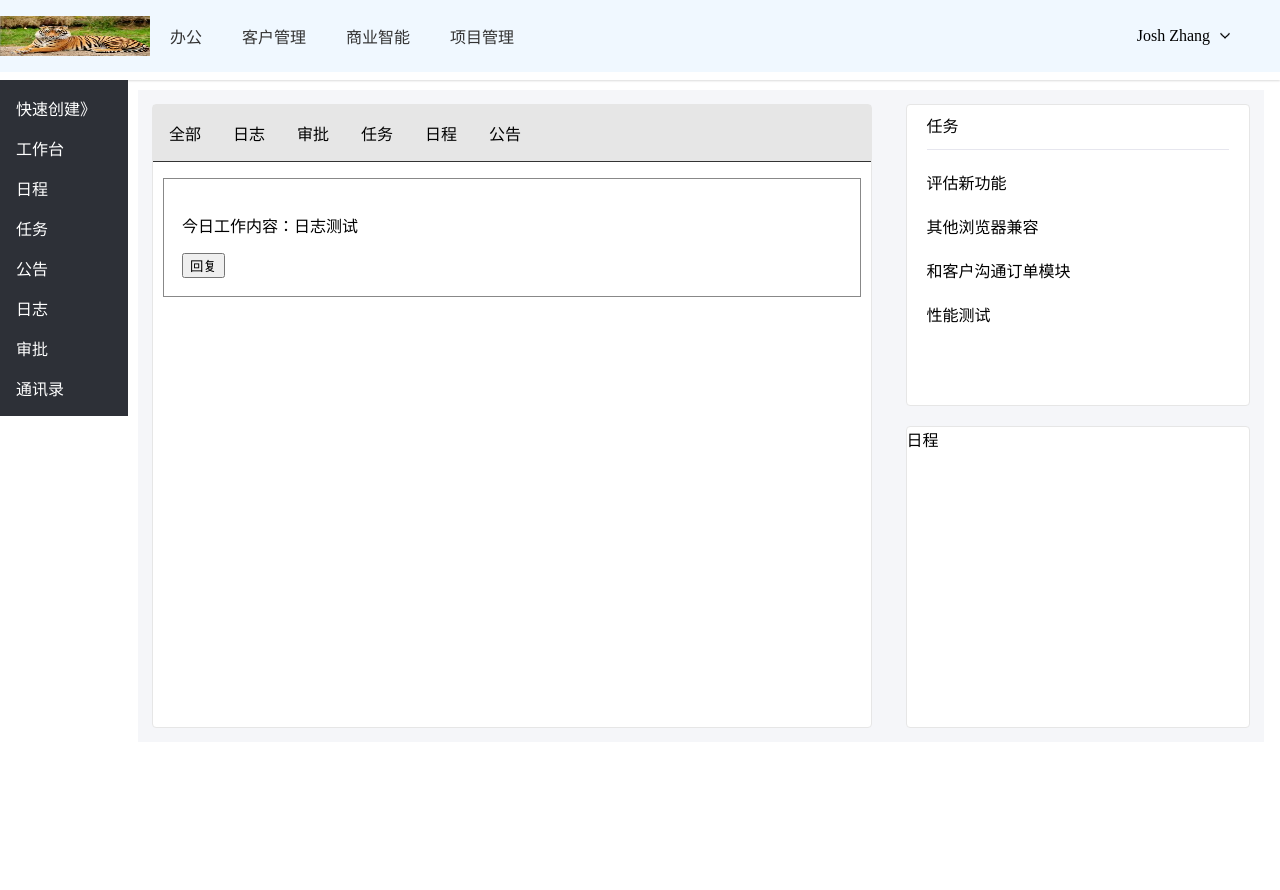
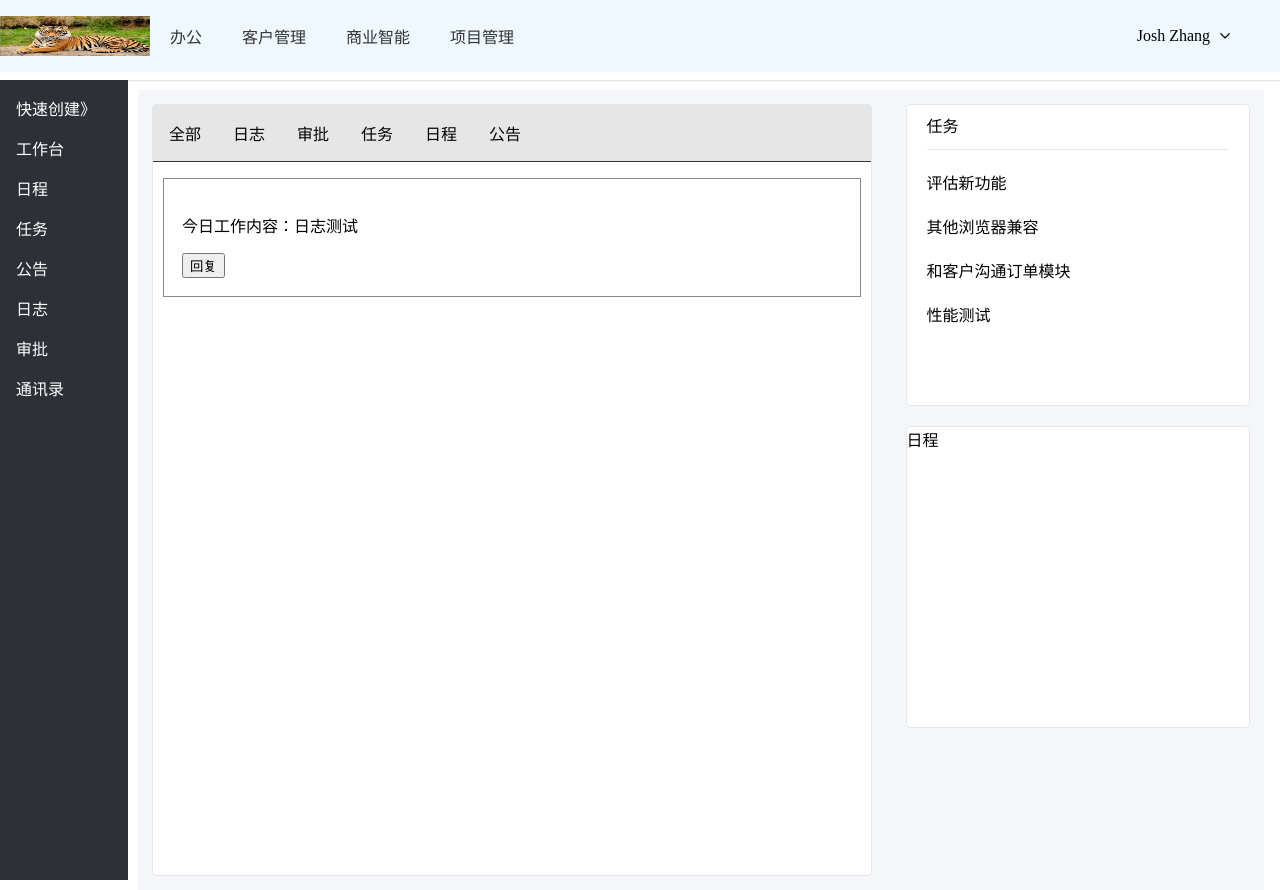
Before and after one commit to szhang6/test-ngx-cookie-service, an Angular app: page / in a window 1280 px wide. Before the commit the page ends 800 px from the top, so only its background shows below. Built offline with nearby package versions, Linux system fonts and the light colour scheme; what ngx-cookie-service would draw is missing.

Commit message:
Temporarily modify the css for the whole index page, while it is not perfect yet.

```diff
--- a/src/app/app.component.css
+++ b/src/app/app.component.css
@@ -1,5 +1,9 @@
 .app-component {
     width: 100%;
+    height: 100%;
+}
+
+.app-component-inner {
     height: 100%;
 }
 
@@ -52,7 +56,7 @@
 
 .app-container-left-section {
     width: 10%;
-    height: 90%;
+    height: 100%;
     background:rgb(45,48,55);
     color: rgb(255,255,255);
     float: left;
@@ -69,7 +73,7 @@
 
 .app-container-main {
     width: 88%;
-    height: 90%;
+    height: 100%;
     background: #f5f6f9;
     margin-top: 10px;
     margin-left: 10px;
```
